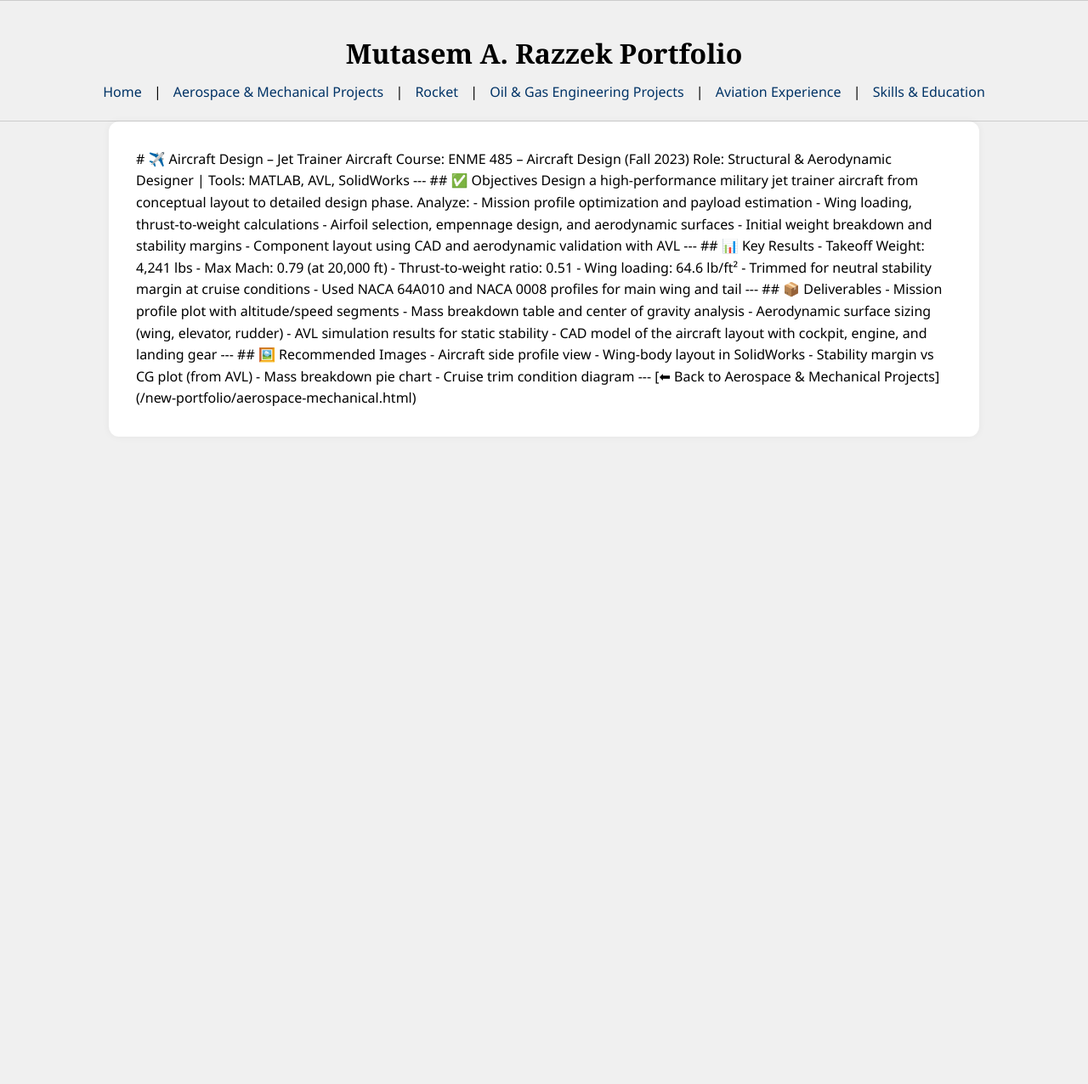
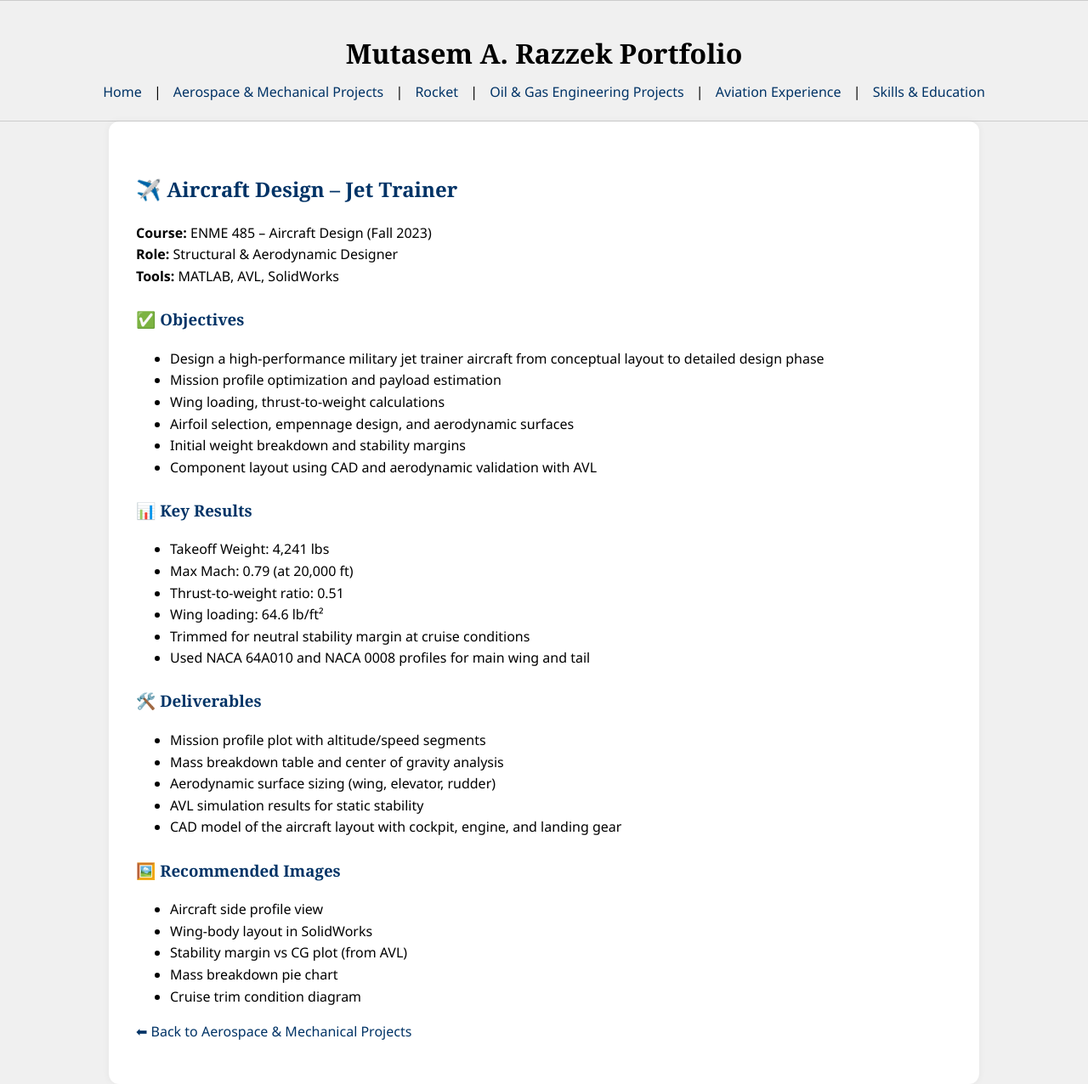
Before and after one commit to MutasemRazz/new-portfolio, a Jekyll site: the page built from projects/aircraft-design.html, in a window 1280 px wide. Shown: the whole page at 85% size. Built offline with Jekyll 4.4.1, drawn with Linux system fonts in a browser that asks for light colours; before the commit the page ends 900 px from its top, so only the background shows below that.

Commit message:
Add Aircraft Design project page

```diff
--- a/projects/aircraft-design.html
+++ b/projects/aircraft-design.html
@@ -1,53 +1,52 @@
 ---
 layout: default
-title: Aircraft Design Project
-permalink: /projects/aircraft-design.html
+title: Aircraft Design – Jet Trainer
 ---
 
-# ✈️ Aircraft Design – Jet Trainer Aircraft
-Course: ENME 485 – Aircraft Design (Fall 2023)
-Role: Structural & Aerodynamic Designer | Tools: MATLAB, AVL, SolidWorks
+<section class="project-page">
+  <h2>✈️ Aircraft Design – Jet Trainer</h2>
+  <p><strong>Course:</strong> ENME 485 – Aircraft Design (Fall 2023)<br>
+     <strong>Role:</strong> Structural & Aerodynamic Designer<br>
+     <strong>Tools:</strong> MATLAB, AVL, SolidWorks
+  </p>
 
----
+  <h3>✅ Objectives</h3>
+  <ul>
+    <li>Design a high-performance military jet trainer aircraft from conceptual layout to detailed design phase</li>
+    <li>Mission profile optimization and payload estimation</li>
+    <li>Wing loading, thrust-to-weight calculations</li>
+    <li>Airfoil selection, empennage design, and aerodynamic surfaces</li>
+    <li>Initial weight breakdown and stability margins</li>
+    <li>Component layout using CAD and aerodynamic validation with AVL</li>
+  </ul>
 
-## ✅ Objectives
-Design a high-performance military jet trainer aircraft from conceptual layout to detailed design phase.
+  <h3>📊 Key Results</h3>
+  <ul>
+    <li>Takeoff Weight: 4,241 lbs</li>
+    <li>Max Mach: 0.79 (at 20,000 ft)</li>
+    <li>Thrust-to-weight ratio: 0.51</li>
+    <li>Wing loading: 64.6 lb/ft²</li>
+    <li>Trimmed for neutral stability margin at cruise conditions</li>
+    <li>Used NACA 64A010 and NACA 0008 profiles for main wing and tail</li>
+  </ul>
 
-Analyze:
-- Mission profile optimization and payload estimation
-- Wing loading, thrust-to-weight calculations
-- Airfoil selection, empennage design, and aerodynamic surfaces
-- Initial weight breakdown and stability margins
-- Component layout using CAD and aerodynamic validation with AVL
+  <h3>🛠️ Deliverables</h3>
+  <ul>
+    <li>Mission profile plot with altitude/speed segments</li>
+    <li>Mass breakdown table and center of gravity analysis</li>
+    <li>Aerodynamic surface sizing (wing, elevator, rudder)</li>
+    <li>AVL simulation results for static stability</li>
+    <li>CAD model of the aircraft layout with cockpit, engine, and landing gear</li>
+  </ul>
 
----
+  <h3>🖼️ Recommended Images</h3>
+  <ul>
+    <li>Aircraft side profile view</li>
+    <li>Wing-body layout in SolidWorks</li>
+    <li>Stability margin vs CG plot (from AVL)</li>
+    <li>Mass breakdown pie chart</li>
+    <li>Cruise trim condition diagram</li>
+  </ul>
 
-## 📊 Key Results
-- Takeoff Weight: 4,241 lbs
-- Max Mach: 0.79 (at 20,000 ft)
-- Thrust-to-weight ratio: 0.51
-- Wing loading: 64.6 lb/ft²
-- Trimmed for neutral stability margin at cruise conditions
-- Used NACA 64A010 and NACA 0008 profiles for main wing and tail
-
----
-
-## 📦 Deliverables
-- Mission profile plot with altitude/speed segments
-- Mass breakdown table and center of gravity analysis
-- Aerodynamic surface sizing (wing, elevator, rudder)
-- AVL simulation results for static stability
-- CAD model of the aircraft layout with cockpit, engine, and landing gear
-
----
-
-## 🖼️ Recommended Images
-- Aircraft side profile view
-- Wing-body layout in SolidWorks
-- Stability margin vs CG plot (from AVL)
-- Mass breakdown pie chart
-- Cruise trim condition diagram
-
----
-
-[⬅ Back to Aerospace & Mechanical Projects](/new-portfolio/aerospace-mechanical.html)
+  <p><a href="../aerospace-mechanical.html">⬅ Back to Aerospace & Mechanical Projects</a></p>
+</section>
```
